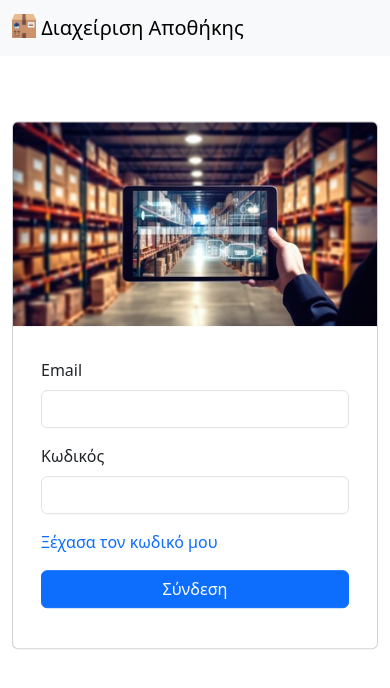
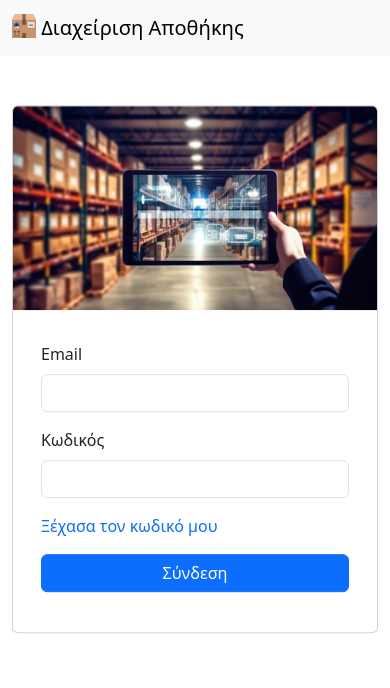
Before and after one commit to happyDebugging/hrt-mg-warehouse, an Angular app: page /auth in a window 390 px wide. Shown: the top 688 px of the page. Built offline with nearby package versions, Linux system fonts and the light colour scheme.

Commit message:
Changed top login card position for small screens.

```diff
--- a/src/app/auth/auth.component.html
+++ b/src/app/auth/auth.component.html
@@ -3,7 +3,7 @@
 
     <br><br><br>
 
-    <div *ngIf="!hasForgottenPassword" class="card mb-1 d-block d-sm-none start-50 translate-middle" style="width: 100%; top: 16rem;">
+    <div *ngIf="!hasForgottenPassword" class="card mb-1 d-block d-sm-none start-50 translate-middle" style="width: 100%; top: 15rem;">
         <img src="warehouse-management.jpg" class="card-img-top" alt="">
         <div class="card-body">
             <div class="container-fluid">
```
